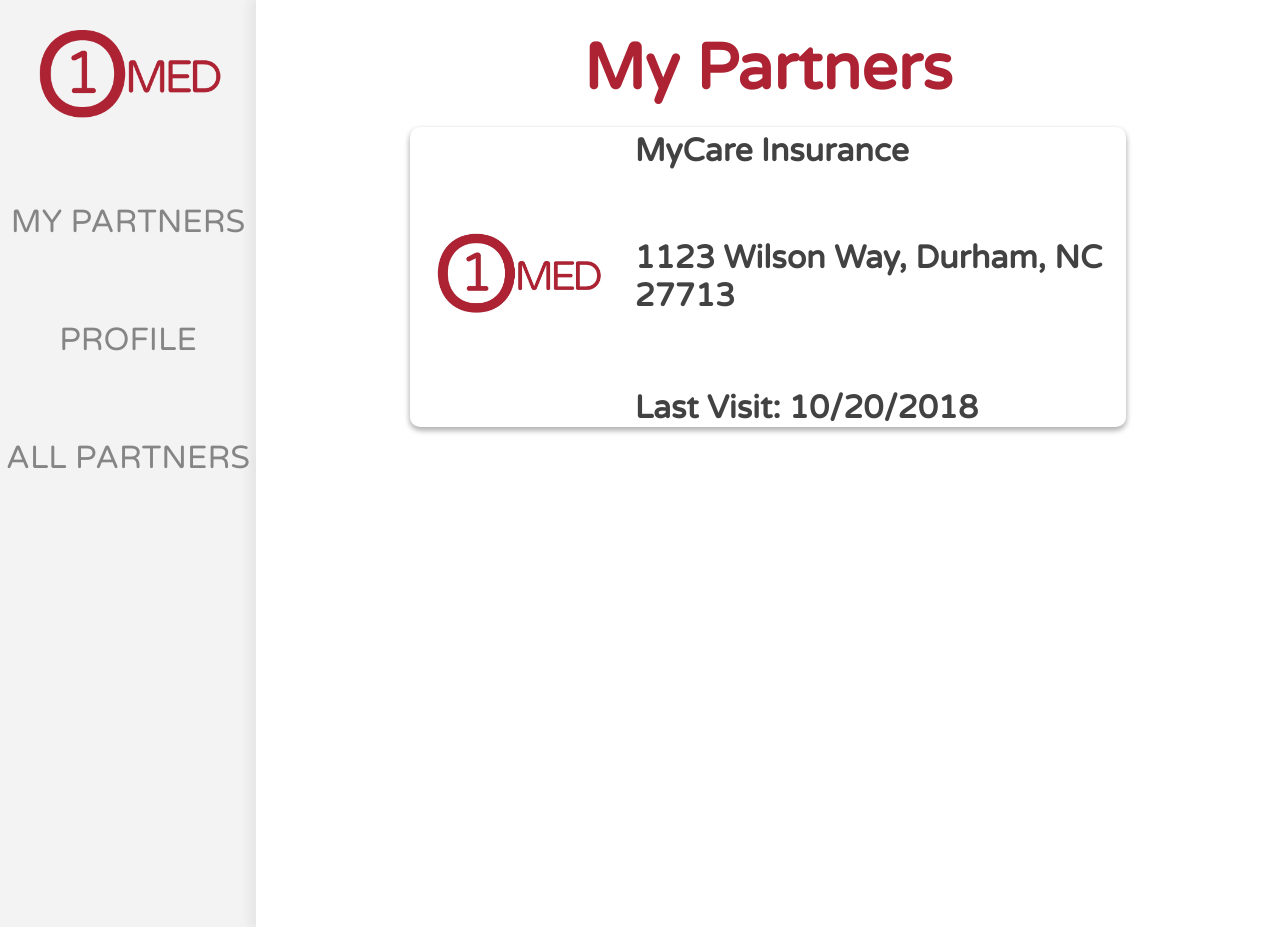
After one commit to chadthomasii/OneMed, a PHP site: page /client-dashboard.php in a window 1280 px wide. The commit adds this page. Run offline with PHP 8.4, Linux system fonts and the light colour scheme; some libraries are stand-ins or nearby versions.

Commit message:
Added front end for the my partners tab on the dashboard.

```diff
--- /dev/null
+++ b/client-dashboard.php
@@ -0,0 +1,53 @@
+<?php include_once("header.php");?>
+
+
+<div class="dashboard">
+    <div class="left-menu">
+
+        <div class="logo">
+            <img src="img/one-med-red.png"/>
+        </div>
+
+        <ul>
+            <li><a href="/client-dashboard?page=partners">My Partners</a></li>
+            <li>Profile</li>
+            <li>All Partners</li>
+        </ul>
+    </div>
+
+    <div class="right-content">
+
+        <h1 class="right-content-title">My Partners</h1>
+
+        <div id="my-partners">
+
+            <div class="partner">
+
+                <div class="partner-picture">
+                    <img src=img/one-med-devpost.jpg>
+                </div>
+
+                <div class="partner-content">
+
+                    <div class="partner-name">
+                        <h1>MyCare Insurance</h1>
+                    </div>
+                    <div class="partner-address">
+                        <h1>1123 Wilson Way, Durham, NC 27713</h1>
+                    </div>
+                    <div class="partner-date">
+                        <h1>Last Visit: 10/20/2018</h1>
+                    </div>
+                </div>
+
+            </div>
+
+
+        </div>
+    </div>
+
+
+
+</div>
+
+<?php include_once("footer.php");?>
--- a/css/style.css
+++ b/css/style.css
@@ -151,3 +151,159 @@
 {
     display: block !important;
 }
+
+/* ==================================================================
+                                    Dashboard
+   ================================================================== */
+
+.dashboard
+{
+    width: 100vw;
+    height: 100vh;
+    display: flex;
+}
+
+
+/*LEFT*/
+
+.left-menu
+{
+    width: 20%;
+    height: 100%;
+    background-color: #f3f3f3 ;
+
+    display: flex;
+    justify-content: flex-start;
+    align-items: center;
+    flex-direction: column;
+}
+
+.logo
+{
+    padding-top: 30px;
+    padding-bottom: 40px;
+}
+
+.logo img
+{
+    width: 190px;
+}
+
+.left-menu ul
+{
+    width: 100%;
+}
+
+
+.left-menu ul li
+{
+    text-align: center;
+    list-style-type: none;
+    font-size: 2em;
+    color: #858585;
+    padding: 40px 0px;
+    cursor: pointer;
+    transition: all ease-in-out 0.3s;
+    text-transform: uppercase;
+
+}
+
+.left-menu ul li a
+{
+    text-decoration: none;
+    color: #858585;
+}
+
+.left-menu ul li:hover
+{
+    border-left: 5px solid var(--main-color);
+    color: var(--main-color);
+
+}
+
+/*RIGHT*/
+
+
+.right-content
+{
+    height: 100%;
+    width: 80%;
+    box-shadow: -5px 0px 10px 1px rgba(170,170,170,0.2);
+    overflow: scroll;
+}
+
+.right-content-title
+{
+    width: 100%;
+    color: var(--main-color);
+    text-align: center;
+    font-size: 4em;
+    margin-top: 30px;
+}
+
+/*RIGHT PARTNERS*/
+
+#my-partners
+{
+    margin-top: 20px;
+    height: 100%;
+}
+
+.partner
+{
+    width: 70%;
+    height: 300px;
+    background-color: #fff;
+    border-radius: 10px;
+    box-shadow: 0 3px 6px rgba(0,0,0,0.16), 0 3px 6px rgba(0,0,0,0.23);    margin: 0 auto;
+    margin-bottom: 20px;
+    display: flex;
+
+}
+
+.partner-picture
+{
+    width: 30%;
+    position: relative;
+
+
+}
+
+.partner-picture img
+{
+    width: 100%;
+    margin: 0;
+    position: absolute;
+    top: 50%;
+    transform: translateY(-50%);
+
+
+}
+
+.partner-content
+{
+    width: 70%;
+    position: relative;
+    color: #424242;
+    padding-left: 10px;
+}
+
+.partner-name
+{
+    margin-top: 5px;
+}
+
+.partner-address
+{
+    margin: 0;
+    position: absolute;
+    top: 50%;
+    transform: translateY(-50%);
+}
+
+
+.partner-date
+{
+    position: absolute;
+    bottom: 0;
+}
```
Also changed, not shown: login.php (deleted, +0 -26 lines).
